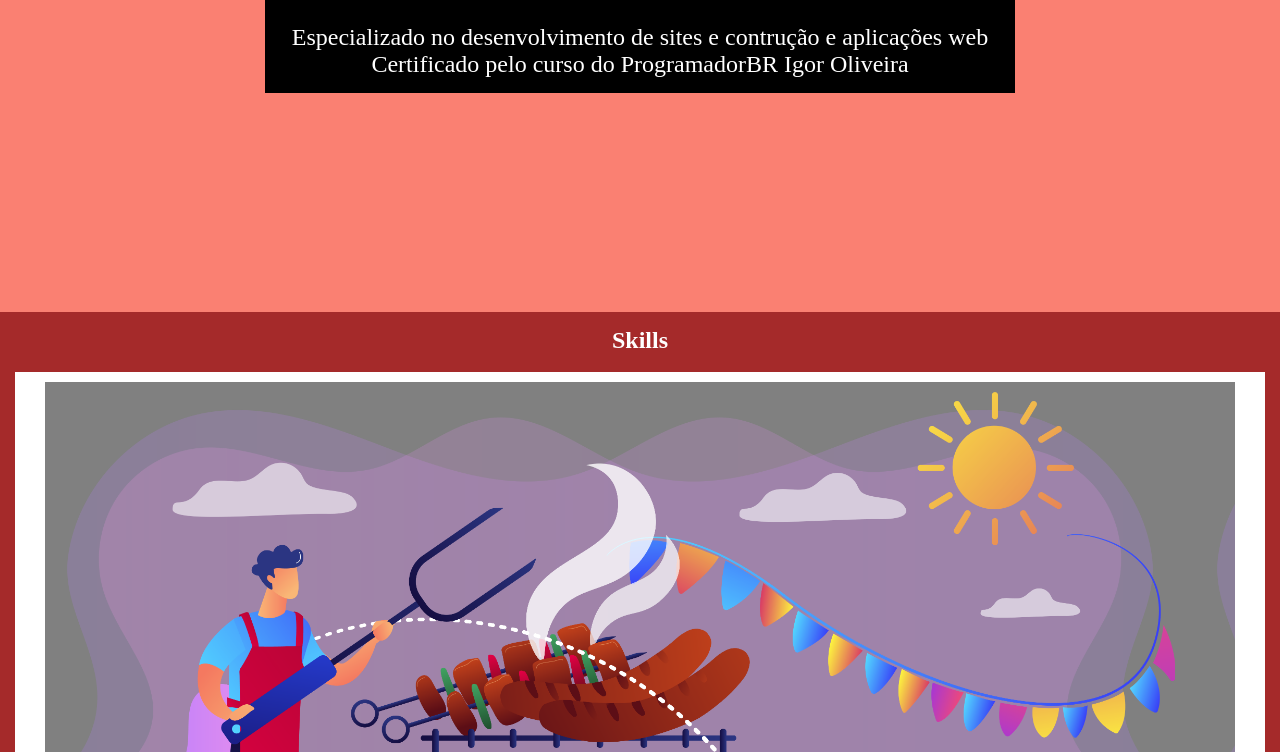
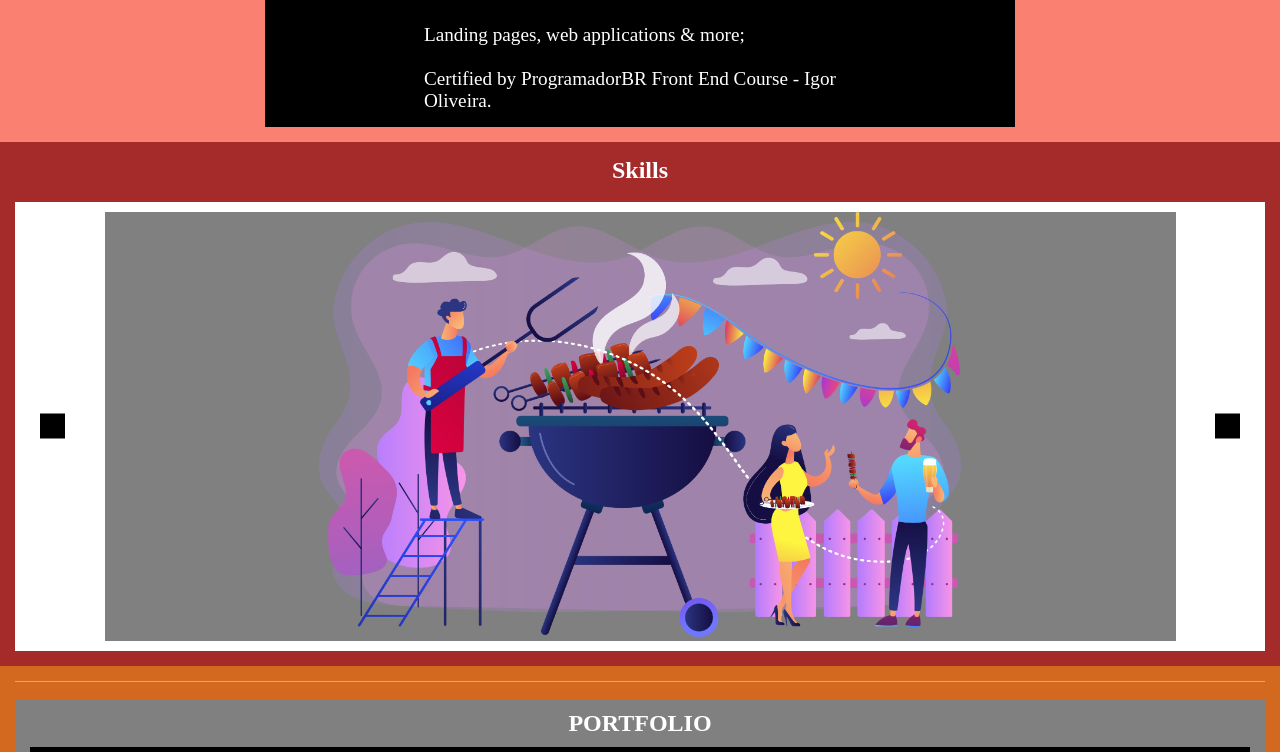
Before and after one commit to vilsonjsantos/My-Portfolio, a plain HTML site: page index.html in a window 1280 px wide. Shown: the part 193-945 px from the top of the page. Drawn offline with Linux system fonts and the light colour scheme.

Commit message:
Carousel Vfinal

```diff
--- a/css/allDevicesCSS.css
+++ b/css/allDevicesCSS.css
@@ -9,7 +9,8 @@ body{
 }
 
 ::-webkit-scrollbar {
-    width: 0px;
+    height: ;
+
 }
 
 /* Elementos*/
@@ -36,6 +37,11 @@ h2{
     color:white
 }
 
+.apresentacao-section p{
+    text-align: left;
+
+}
+
 hr{
     height: 1px;
     background-color: aqua;
@@ -49,15 +55,28 @@ textarea{
     margin-top: 5px;
 }
 
+form{
+    width: 100%;
+    margin:0 auto;
+    display: flex;
+    flex-direction: column;
+}
+
 input{
     width: 50%;
     margin-bottom: 15px;
     margin-top: 5px;
 }
 
+input[type="submit"]{
+    width: 50%;
+    padding: 10px;
+    margin-bottom: 15px;
+    align-self: center;
+}
+
 img{
-    width: 100%;
-    height: 100%;
+    width: 60%;
     object-fit: cover;
 
 }
@@ -112,9 +131,13 @@ img{
     background-size:cover;
     background-repeat: no-repeat;
     background-position: center;
-    height: 400px;
 
+}
 
+#p-apresentacao{
+    font-size: 0.8em;
+    width: 60%;
+    margin: 0 auto;
 }
 
 #habilidades{
@@ -123,15 +146,40 @@ img{
 }
 
 #carousel{
-    width: 100%;
+    width: 90%;
     background-color: gray;
     display: flex;
-    overflow-x: auto;
+    overflow: hidden;
+    overflow-x: hidden;
+    margin: 0 auto;
+    padding: 0;
     -ms-scroll-snap-type: mandatory;
     -webkit-overflow-scrolling: touch;
     scroll-snap-type: x mandatory;
     scroll-behavior: smooth;
 
+}
+
+#left-arrow {
+    position: absolute;
+    z-index: 99;
+    height: 25px;
+    width: 25px;
+    top: 50%;
+    left: 2%;
+    background-color: black;
+    transform: translate(0%, -50%);
+}
+
+#right-arrow {
+    position: absolute;
+    z-index: 99;
+    height: 25px;
+    width: 25px;
+    top: 50%;
+    right: 2%;
+    background-color: black;
+    transform: translate(0%, -50%);
 }
 
 #portfolio{
@@ -225,34 +273,11 @@ img{
 }
 
 .item{
-    flex: none;
+    flex:none;
     width: 100%;
-    margin-right: 20px;
     -ms-scroll-snap-align:start;
     scroll-snap-align: start;
     pointer-events: none;
-}
-
-.carousel-arrow{
-    position: absolute;
-    z-index: 99;
-    height: 25px;
-    width: 25px;
-    top: 50%;
-    left: 0.5%;
-    background-color: black;
-    transform: translate(0%, -50%);
-}
-
-.carousel-arrow {
-    position: absolute;
-    z-index: 99;
-    height: 25px;
-    width: 25px;
-    top: 50%;
-    left: 0.5%;
-    background-color: black;
-    transform: translate(0%, -50%);
 }
 
 .portfolio-section{
@@ -263,6 +288,7 @@ img{
     box-sizing: border-box;
 
 }
+
 .project-container{
     margin: 0 auto;
     margin-bottom: 10px;
--- a/index.html
+++ b/index.html
@@ -32,8 +32,12 @@
         <div class="sectionClass" id="apresentacao">
             <div class="apresentacao-section">
                 <h1>Front End Developer</h1><br>
-                <p>Especializado no desenvolvimento de sites e contrução e aplicações web</p>
-                <p>Certificado pelo curso do ProgramadorBR Igor Oliveira </p>
+                    <div id="p-apresentacao">
+                        <p>Landing pages, web applications & more;</p><br>
+                        <p>Certified by ProgramadorBR Front End Course - Igor Oliveira.</p>
+
+                    </div>
+
 
             </div>
         </div>
@@ -43,8 +47,8 @@
 
             <div class="section-habilidades" id="habilidades-container">
 
-                <div class="carousel-arrow" id="left-arrow"></div>
-                <div class="carousel-arrow" id="right-arrow"></div>
+                <div id="left-arrow" onclick="clickCarouselRight()"></div>
+                <div id="right-arrow" onclick="clickCarouselLeft()"></div>
 
                 <div class="section-habilidades" id="carousel">
                     <div class="item"><img src="/assets/barbecueimg.png" ></div>
@@ -167,8 +171,9 @@
                     <form>
                         <p>EMAIL</p>
                         <input type="email" name="email" >
-                        <p>EMAIL</p>
-                        <textarea rows="5" > Escreva aqui sua mensagem </textarea>
+                        <p>MESSAGE</p>
+                        <textarea rows="5" > </textarea>
+                        <input type="submit" name="enviar" value="Send">
                     </form>
 
                     <div class="contato-section">
@@ -197,7 +202,7 @@
         </div>
 
         <div class="footer-div" id="footer-creditos">
-            <p>Desenvolvido por Vilson J. Santos</p>
+            <p>Handcrafted by por Vilson J. Santos</p>
         </div>
 
     </footer>
--- a/script.js
+++ b/script.js
@@ -1,7 +1,7 @@
 let carousel = document.getElementById("carousel");
-let scrollTop = window.pageYOffset;
-let scrollLeft = window.pageXOffset;
-
+/* let scrollTop = window.pageYOffset;
+let scrollLeft = window.pageXOffset; */
+/*
 carousel.addEventListener("mouseover", event => {
     disableScroll()
 })
@@ -9,20 +9,23 @@ carousel.addEventListener("mouseover", event => {
 carousel.addEventListener("mouseout", event => {
     enableScroll()
 }
-)
-
-carousel.addEventListener("wheel", event => {
-
-    if(event.deltaY > 0){
-        event.target.scrollBy(300, 0)
-    }
-    else{
-        event.target.scrollBy(-300, 0)
-    }
-
-})
+) */
 
 
+function clickCarouselLeft() {
+    console.log("left")
+    carousel.scrollBy(300, 0)
+
+}
+
+function clickCarouselRight() {
+    console.log("right")
+    carousel.scrollBy(-300, 0)
+}
+
+
+
+/*
 function disableScroll(){
     console.log("disable")
     scrollTop = window.pageYOffset;
@@ -38,4 +41,4 @@ function enableScroll(){
     scrollLeft = window.pageXOffset;
     window.onscroll = function(){}
     console.log("enable")
-}
+} */
```
